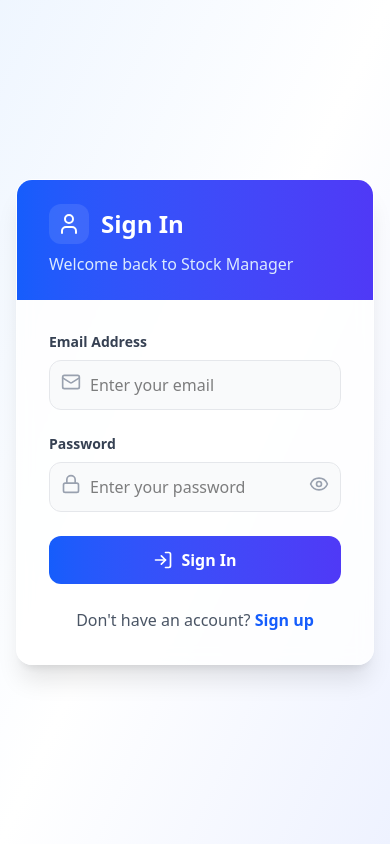
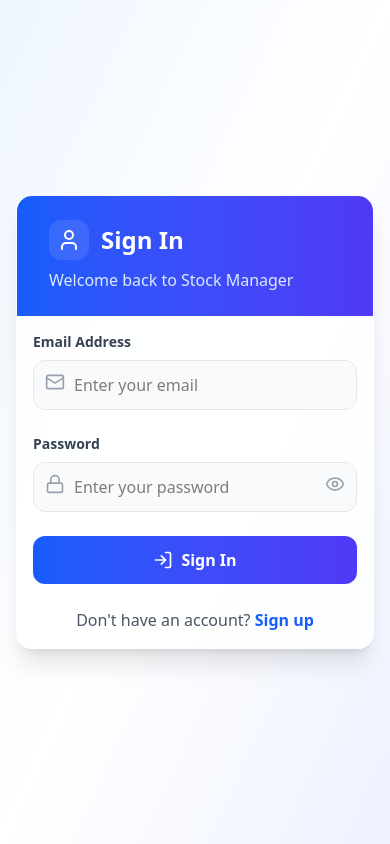
Before and after one commit to Raccoon254/stockmanager, a Next.js app: page /auth/signin in a window 390 px wide. Built offline with nearby package versions, Linux system fonts and the light colour scheme; no server answers.

Commit message:
Register page -- fix padding -- login page

```diff
--- a/app/auth/signin/page.js
+++ b/app/auth/signin/page.js
@@ -64,7 +64,7 @@
           </div>
 
           {/* Form */}
-          <div className="p-8">
+          <div className="p-4 md:p-8">
             <form onSubmit={handleSubmit} className="space-y-6">
               {/* Email */}
               <div>
--- a/app/auth/signup/page.js
+++ b/app/auth/signup/page.js
@@ -94,12 +94,6 @@
           {/* Header */}
           <div className="px-8 py-6 bg-gradient-to-r from-green-600 to-emerald-600 text-white">
             <div className="flex items-center space-x-3 mb-2">
-              <Link
-                href="/"
-                className="p-2 hover:bg-white/10 rounded-lg transition-colors duration-200"
-              >
-                <ArrowLeft className="h-5 w-5" />
-              </Link>
               <div className="p-2 bg-white/10 rounded-xl">
                 <UserPlus className="h-6 w-6" />
               </div>
@@ -109,7 +103,7 @@
           </div>
 
           {/* Form */}
-          <div className="p-8">
+          <div className="p-4 md:p-8">
             <form onSubmit={handleSubmit} className="space-y-6">
               {/* Name */}
               <div>
```
